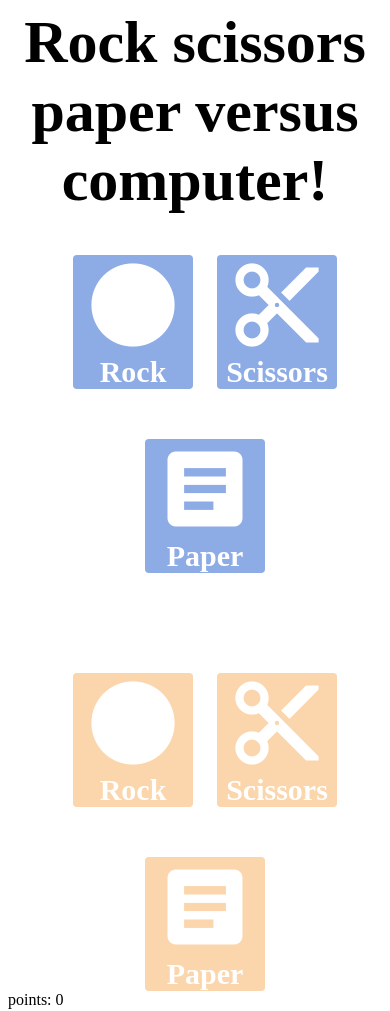
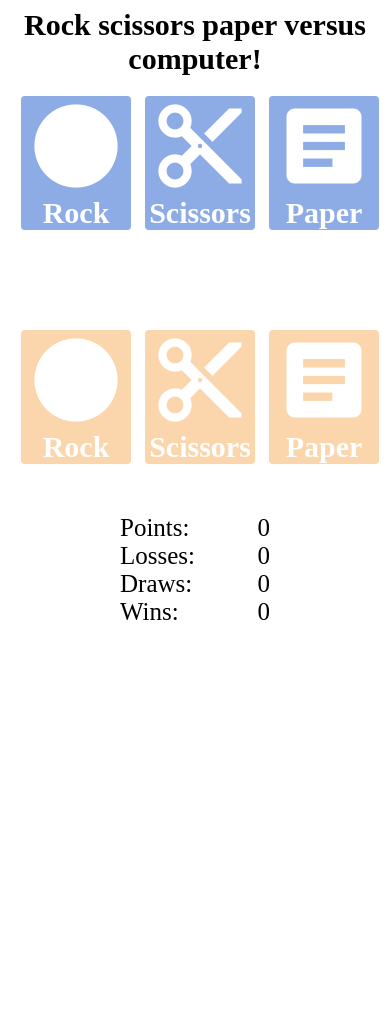
Before and after one commit to LunaFloria/Rock-scissors-paper, a plain HTML site: page index.html in a window 390 px wide. After the commit the page ends 844 px from the top, so only its background shows below. Drawn offline with nearby package versions, Linux system fonts and the light colour scheme.

Commit message:
winLoses + media queries

```diff
--- a/index.html
+++ b/index.html
@@ -8,6 +8,7 @@
     <link href="styles.css" rel="stylesheet">
     <link href="https://fonts.googleapis.com/icon?family=Material+Icons" rel="stylesheet">
     <link rel="stylesheet" href="https://fonts.googleapis.com/css2?family=Material+Symbols+Outlined" />
+    <meta name="viewport" content="width=device-width, initial-scale=1.0">
 </head>
 
 <body>
@@ -54,8 +55,23 @@
             <label>Paper</label>
         </div>
     </section>
-    <section>
-        <div><label>points: </label><span id="points">0</span></div>
+    <section class="score">
+        <div >
+            <label> Points: </label>
+            <span id="points">0</span>
+        </div>
+        <div>
+            <label>Losses:</label>
+            <span id="loses">0</span>
+        </div>
+        <div>
+            <label>Draws:</label>
+            <span id="draws">0</span>
+        </div>
+        <div>
+            <label>Wins:</label>
+            <span id="wins">0</span>
+        </div>
     </section>
 
 </body>
--- a/main.js
+++ b/main.js
@@ -1,4 +1,5 @@
 let score = 0;
+let winsLoses = [0, 0, 0];
 const choices = ["rock", "scissors", "paper"];
 const winMatrix =
 [
@@ -15,6 +16,8 @@ function play(buttonId){
     const playerChoice = choices.indexOf(buttonId);
     const whoWon = winMatrix[playerChoice][computerChoice];
     score = score + whoWon;
+    const index = whoWon + 1;
+    winsLoses[index]++;
     console.log(choices[playerChoice], " vs ", choices[computerChoice], " ->", whoWon);
     const opponents = document.querySelectorAll(".opponent");
     for (let opponent of opponents)
@@ -25,11 +28,19 @@ function play(buttonId){
     const results = document.getElementById("results").children;
     for (let result of results)
         result.classList.remove("active");
-    results[whoWon+1].classList.add("active");
+    results[index].classList.add("active");
 
-    const points = document.getElementById("points");
-    points.textContent = score.toString();
+    setValue("points", score);
+    setValue("wins", winsLoses[2]);
+    setValue("draws", winsLoses[1]);
+    setValue("loses", winsLoses[0]);
+
 }
+function setValue(id, value){
+    const element = document.getElementById(id);
+    element.textContent = value;
+}
+
 document.addEventListener("DOMContentLoaded", () => {
     const buttons = document.querySelectorAll(".button");
     function onClick(event)
--- a/styles.css
+++ b/styles.css
@@ -13,6 +13,13 @@
     width: 120px;
     border-radius: 4px;
     color: white;
+}
+
+@media screen and (max-width:450px) {
+    .button, .opponent{
+        margin-left: 10px;
+        width: 110px;
+    }
 }
 
 .button{
@@ -56,6 +63,12 @@ h1{
     font-size: 60px;
 }
 
+@media screen and (max-width:600px) {
+    h1{
+        font-size: 30px;
+    }
+}
+
 .results > div{
     display: none;
 }
@@ -68,7 +81,19 @@ h1{
     font-size: 30px;
 }
 
-.points{
-    font-size: 20px;
+.score {
+    font-size: 25px;
     margin-top: 50px;
+    text-align: center;
 }
+
+.score > div{
+    margin: 0 auto;
+    display: flex;
+    justify-content: space-between;
+    width: 150px;
+}
+
+.score span {
+    text-align: right;
+}
```
